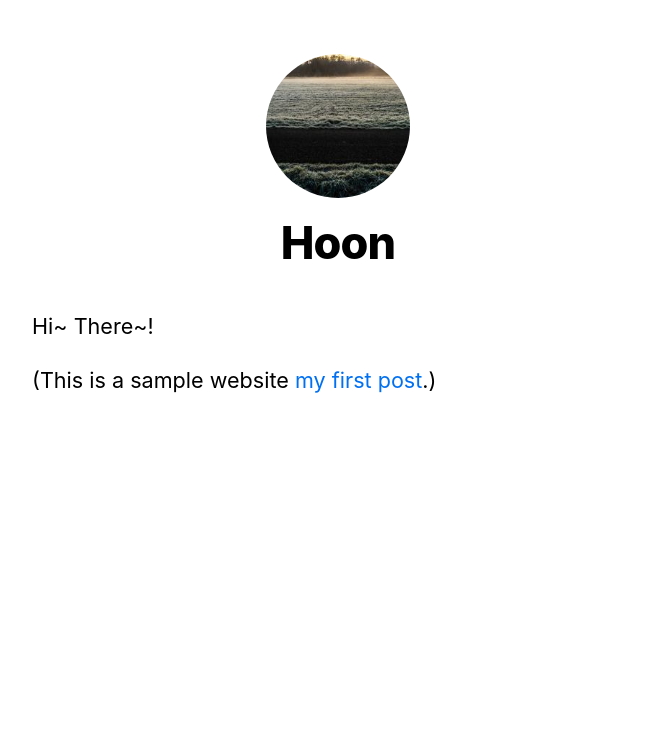
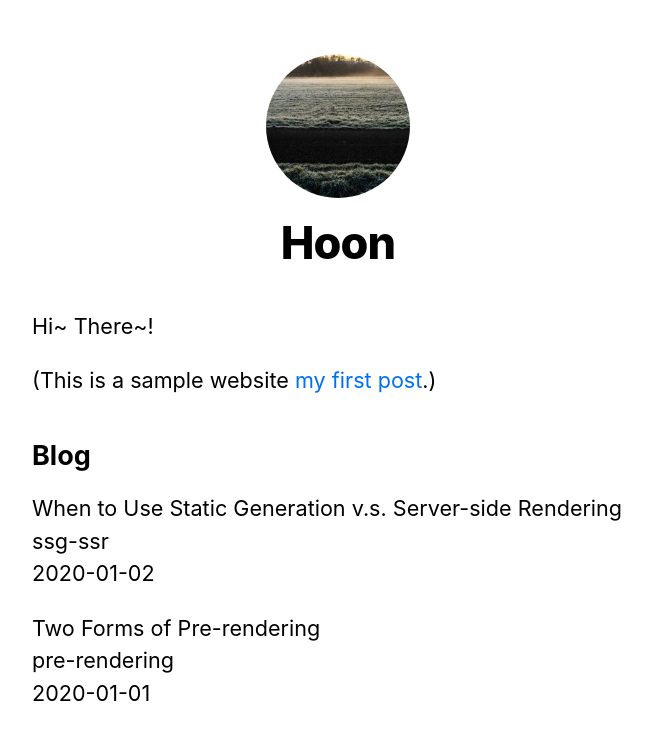
Before and after one commit to MyeonghoonNam/nextjs-study, a Next.js app: page / in a window 1280 px wide. Shown: the top 740 px of the page, without its empty margins (302-954 px from the left). Built offline with nearby package versions, Linux system fonts and the light colour scheme.

Commit message:
프리렌더링 적용

```diff
--- a/pages/index.js
+++ b/pages/index.js
@@ -3,12 +3,24 @@
 import Layout, { siteTitle } from "../components/layout";
 import utilStyles from "../styles/utils.module.css";
 
-const Home = () => {
+import { getSortedPostsData } from "../lib/posts";
+
+export async function getStaticProps() {
+  const allPostsData = getSortedPostsData();
+  return {
+    props: {
+      allPostsData,
+    },
+  };
+}
+
+const Home = ({ allPostsData }) => {
   return (
     <Layout home>
       <Head>
         <title>{siteTitle}</title>
       </Head>
+
       <section className={utilStyles.headingMd}>
         <p>Hi~ There~!</p>
         <p>
@@ -16,6 +28,21 @@
           <Link href="/posts/first-post">my first post</Link>.)
         </p>
       </section>
+
+      <section className={`${utilStyles.headingMd} ${utilStyles.padding1px}`}>
+        <h2 className={utilStyles.headingLg}>Blog</h2>
+        <ul className={utilStyles.list}>
+          {allPostsData.map(({ id, date, title }) => (
+            <li className={utilStyles.listItem} key={id}>
+              {title}
+              <br />
+              {id}
+              <br />
+              {date}
+            </li>
+          ))}
+        </ul>
+      </section>
     </Layout>
   );
 };
```
